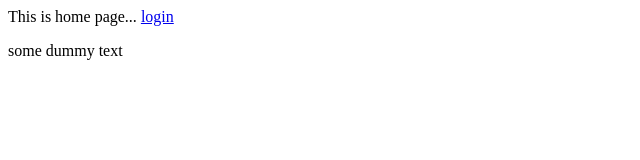
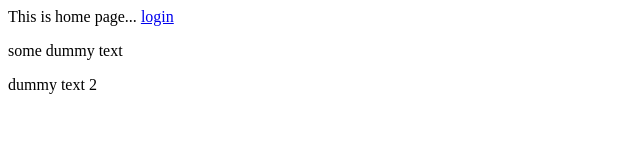
Before and after one commit to Pawan8085/git-learning, a plain HTML site: page index.html in a window 1280 px wide. Shown: the whole page, without its empty margins (0-640 px from the left). Drawn offline with Linux system fonts and the light colour scheme.

Commit message:
Update index.html

```diff
--- a/index.html
+++ b/index.html
@@ -9,5 +9,6 @@
     This is home page...
     <a href="login.html">login</a>
     <p>some dummy text</p>
+    <p>dummy text 2</p>
 </body>
 </html>
```
